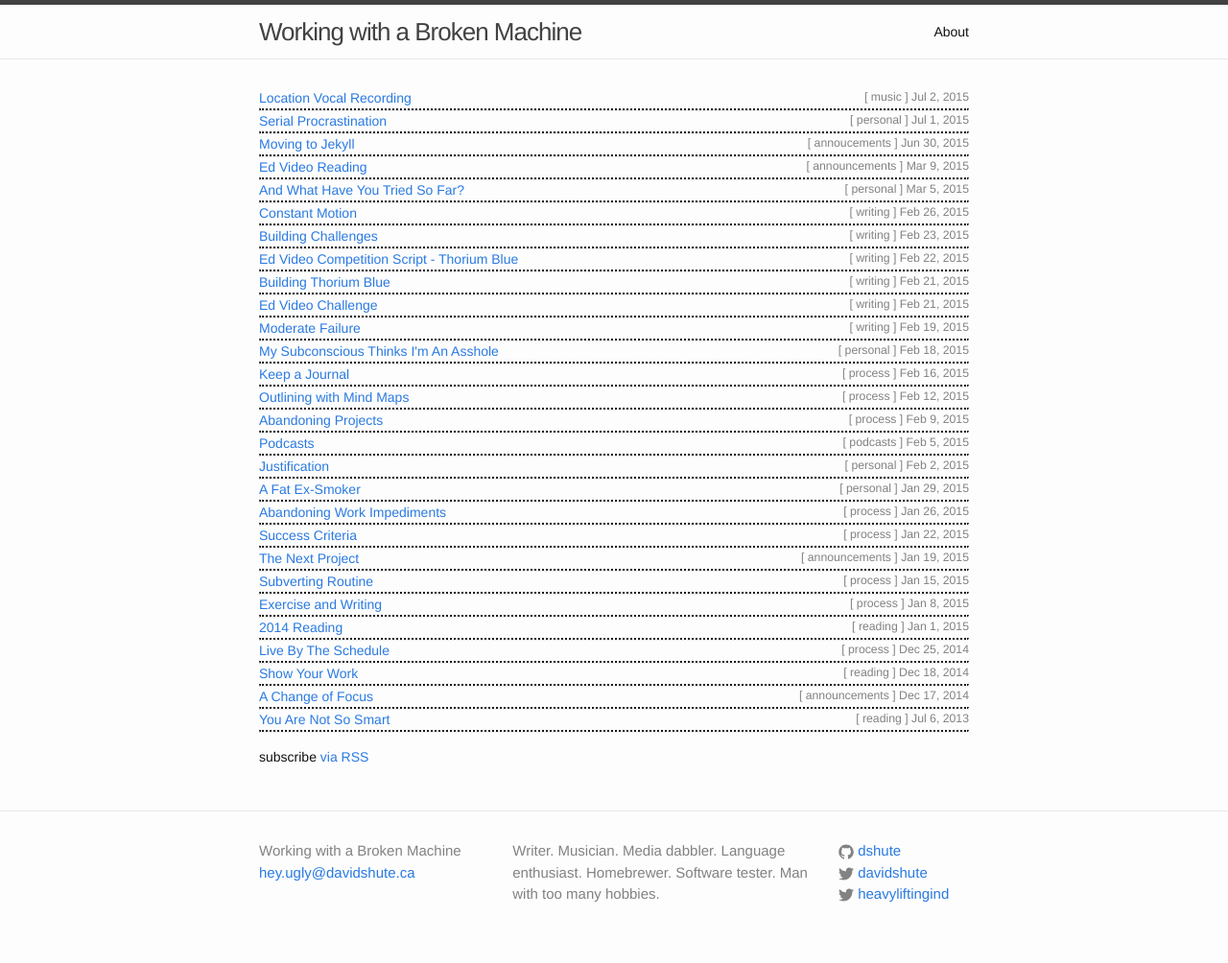
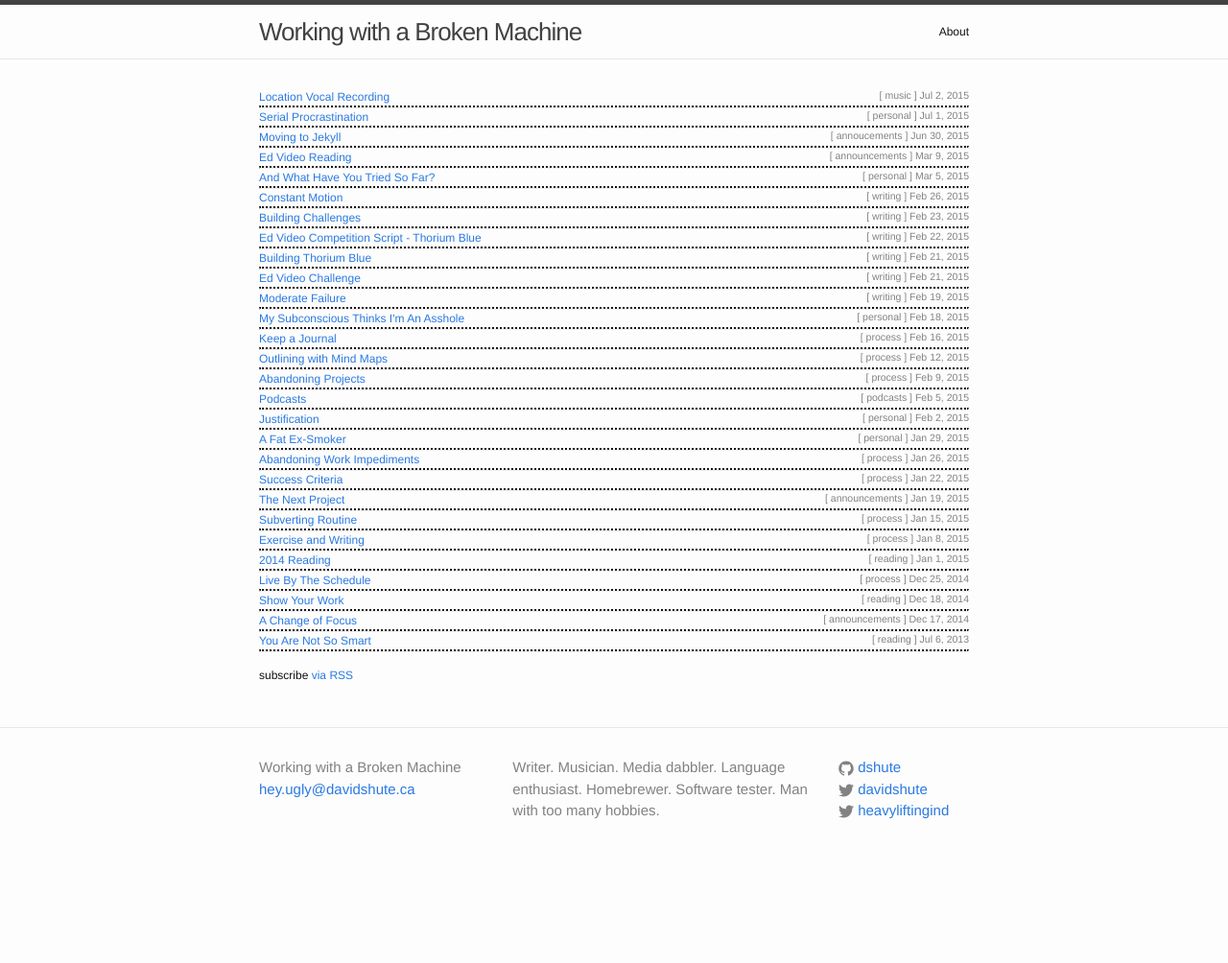
Before and after one commit to dshute/dshute.github.io, a Jekyll site: the page built from index.html, in a window 1280 px wide. Shown: the whole page at 96% size. Built offline with Jekyll 4.4.1, drawn with Linux system fonts in a browser that asks for light colours; after the commit the page ends 917 px from its top, so only the background shows below that.

Commit message:
small css tweak

```diff
--- a/css/main.scss
+++ b/css/main.scss
@@ -7,7 +7,7 @@
 
 // Our variables
 $base-font-family: Helvetica, Arial, sans-serif;
-$base-font-size:   14px;
+$base-font-size:   12px;
 $small-font-size:  $base-font-size * 0.875;
 $base-line-height: 1.5;
 
```
